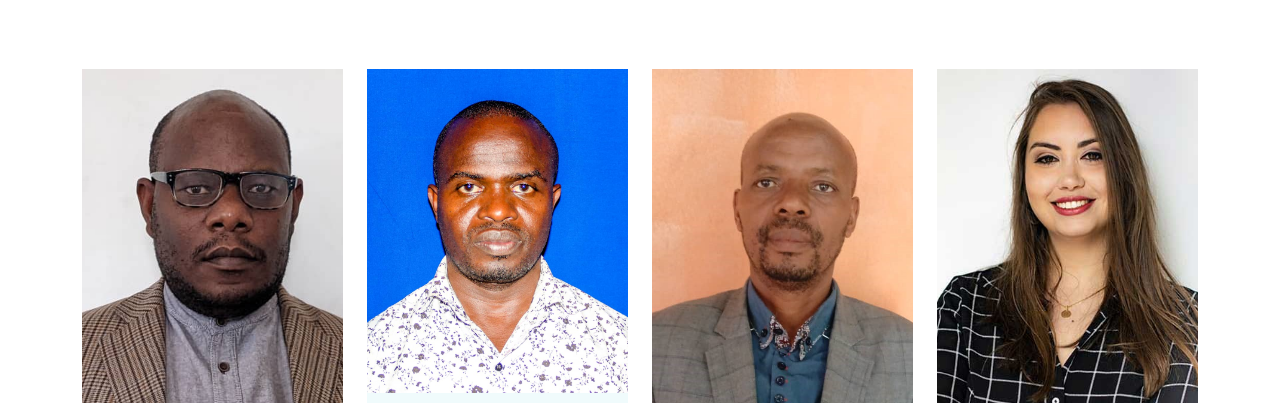
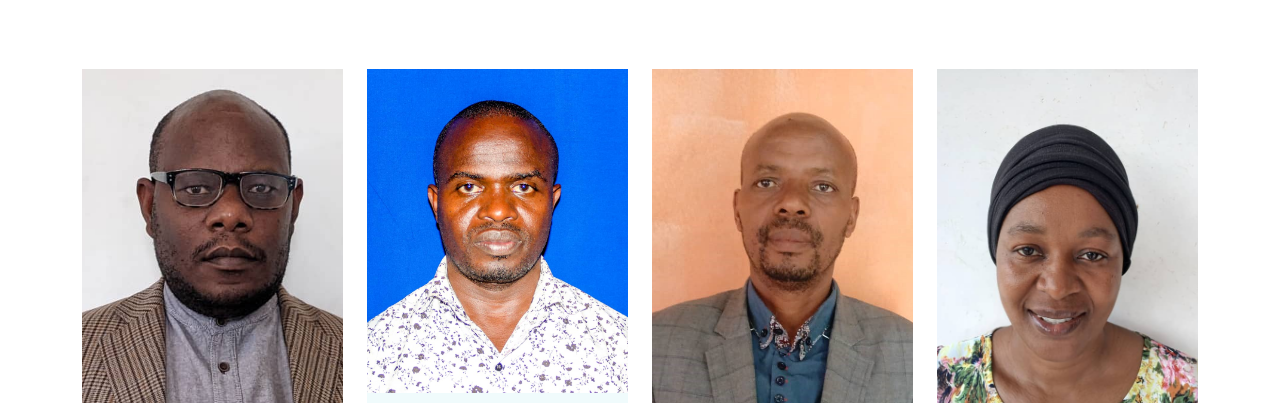
Before and after one commit to herimorn/ATI, a plain HTML site: page about.html in a window 1280 px wide. Shown: the part 2247-2650 px from the top of the page. Drawn offline with nearby package versions, Linux system fonts and the light colour scheme.

Commit message:
newMessage

```diff
--- a/about.html
+++ b/about.html
@@ -405,7 +405,7 @@
 <div class="col-lg-3 col-md-6 wow fadeInUp mb-10 mt-5" data-wow-delay="0.1s" style=" margin-bottom:10rem;">
     <div class="team-item bg-light" style="width: 100%; height: 400px;"> <!-- Fixed card size -->
         <div class="overflow-hidden" style="width: 100%; height: 360px;"> <!-- Image container -->
-            <img class="img-fluid" src="img/team-4.jpg" alt="Image description" style="width: 100%; height: 100%; object-fit: cover;">
+            <img class="img-fluid" src="img/lilian.jpeg" alt="Image description" style="width: 100%; height: 100%; object-fit: cover;">
         </div>
         <div class="position-relative d-flex justify-content-center" style="margin-top: -23px;">
             <div class="bg-light d-flex justify-content-center pt-2 px-1">
```
Also changed, not shown: img/lilian.jpeg (added).
